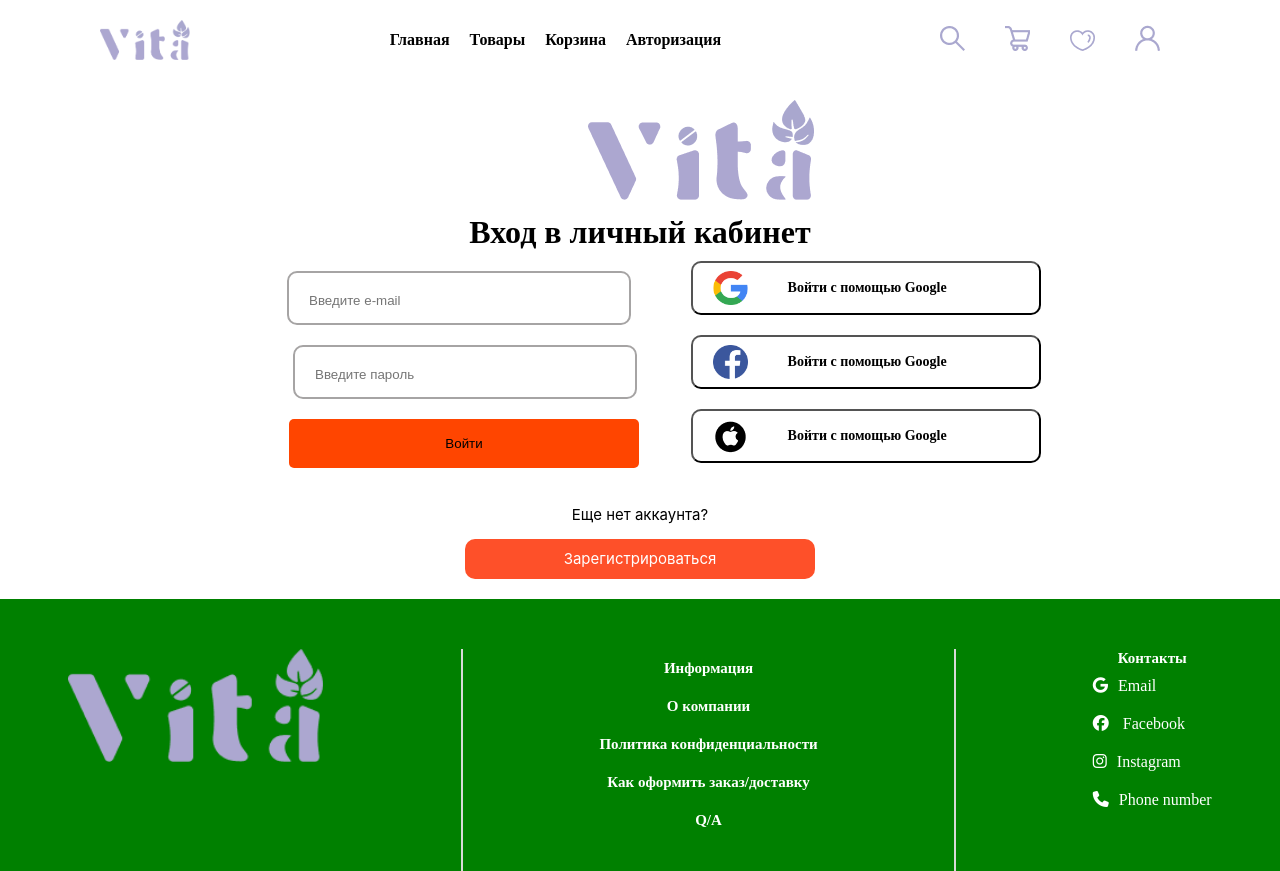
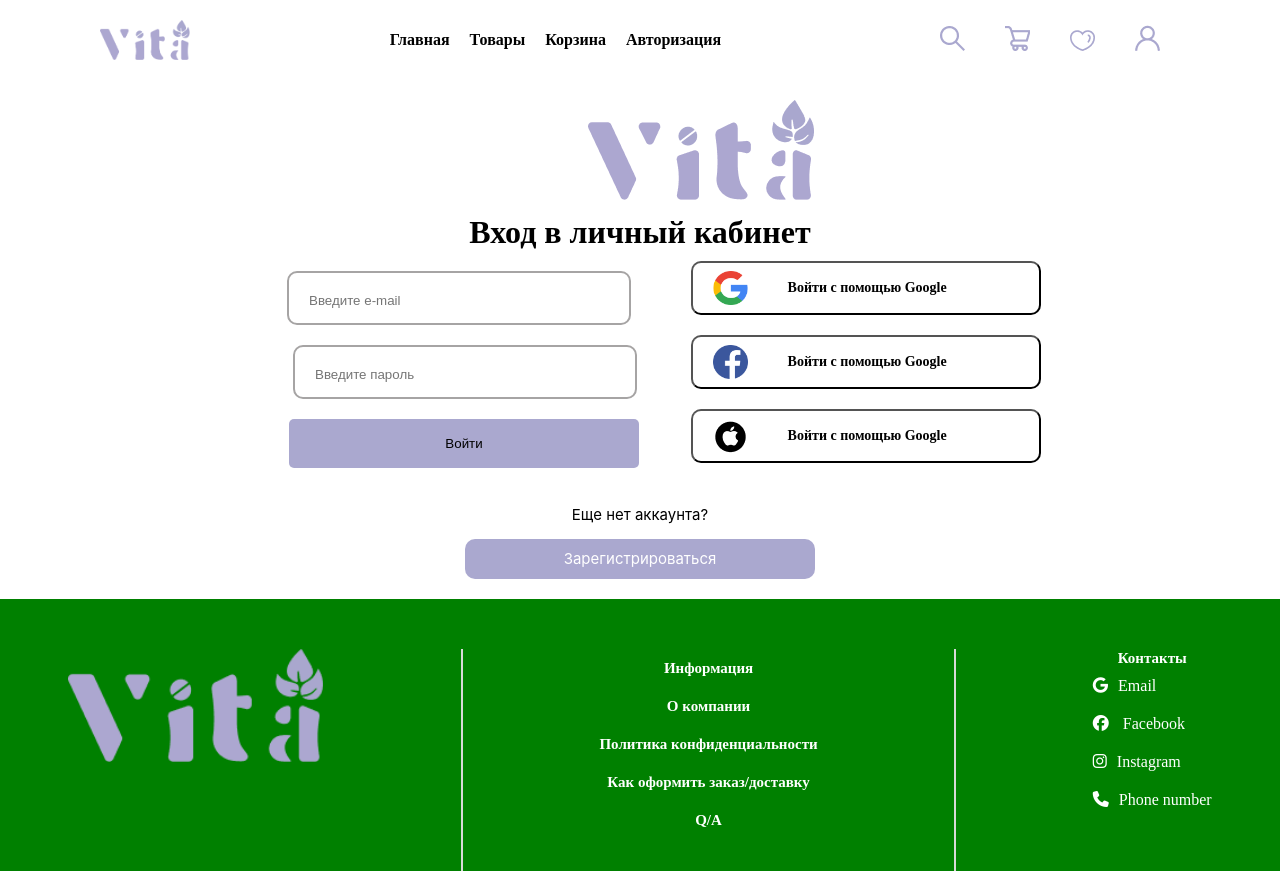
Before and after one commit to Askelat1/vita, a React (Vite) app: page /mainOffice in a window 1280 px wide. Built offline with nearby package versions, Linux system fonts and the light colour scheme; no server answers.

Commit message:
Add files via upload

```diff
--- a/src/pages/MainOffice.module.css
+++ b/src/pages/MainOffice.module.css
@@ -51,7 +51,7 @@
     cursor: pointer;
     width: 350px;
     height: 49px;
-    background-color: orangered;
+    background-color: #AAA8CF;
     border-radius: 5px;
     border: none;
 
@@ -81,7 +81,7 @@ font-size: 15px;
 line-height: 18px;
 text-align: center;
 color: #FFFFFF;
-background: #FE5029;
+background: #AAA8CF;
 border-radius: 10px;
 display: flex;
 margin: 15px    auto;
```
